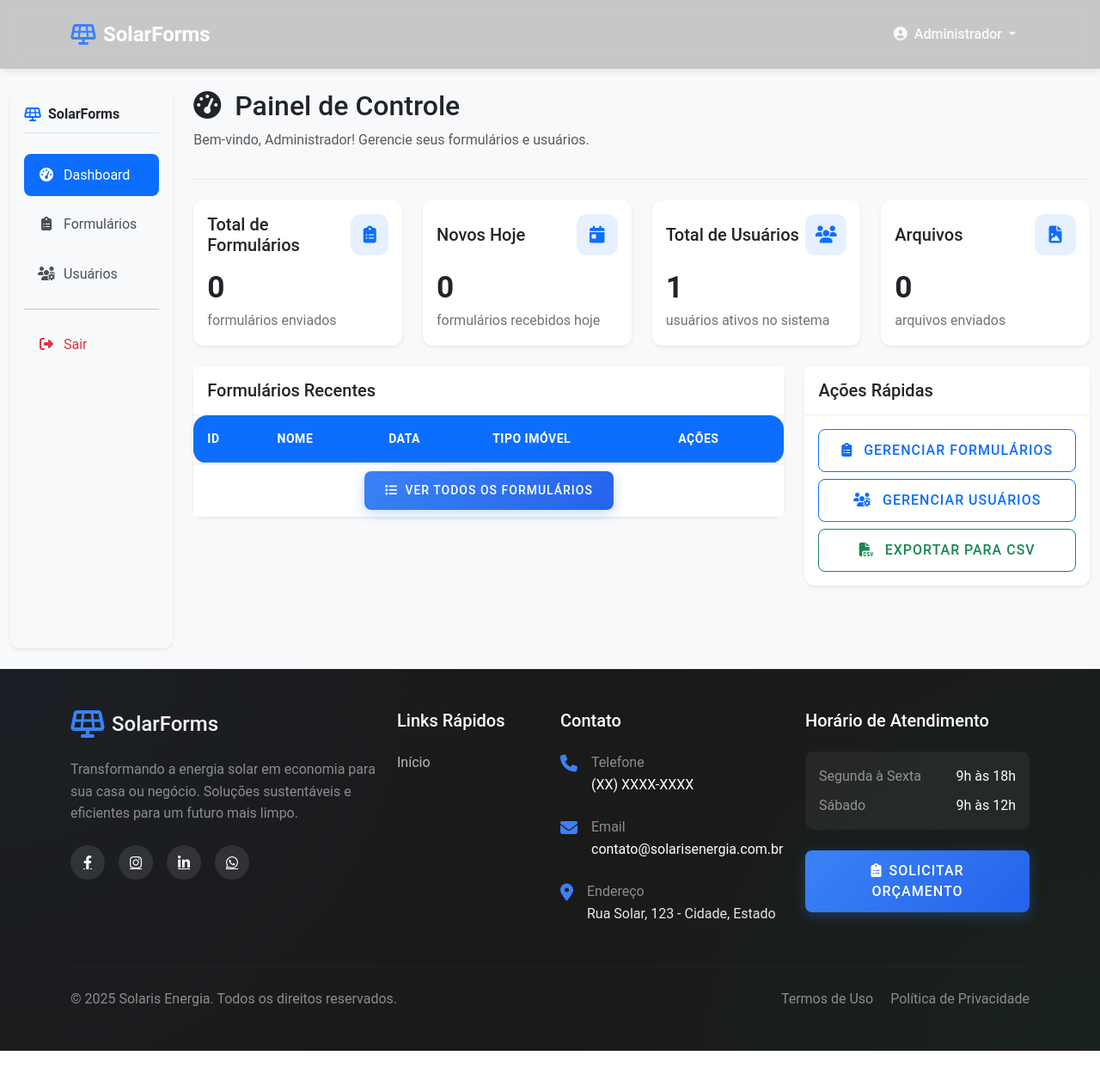
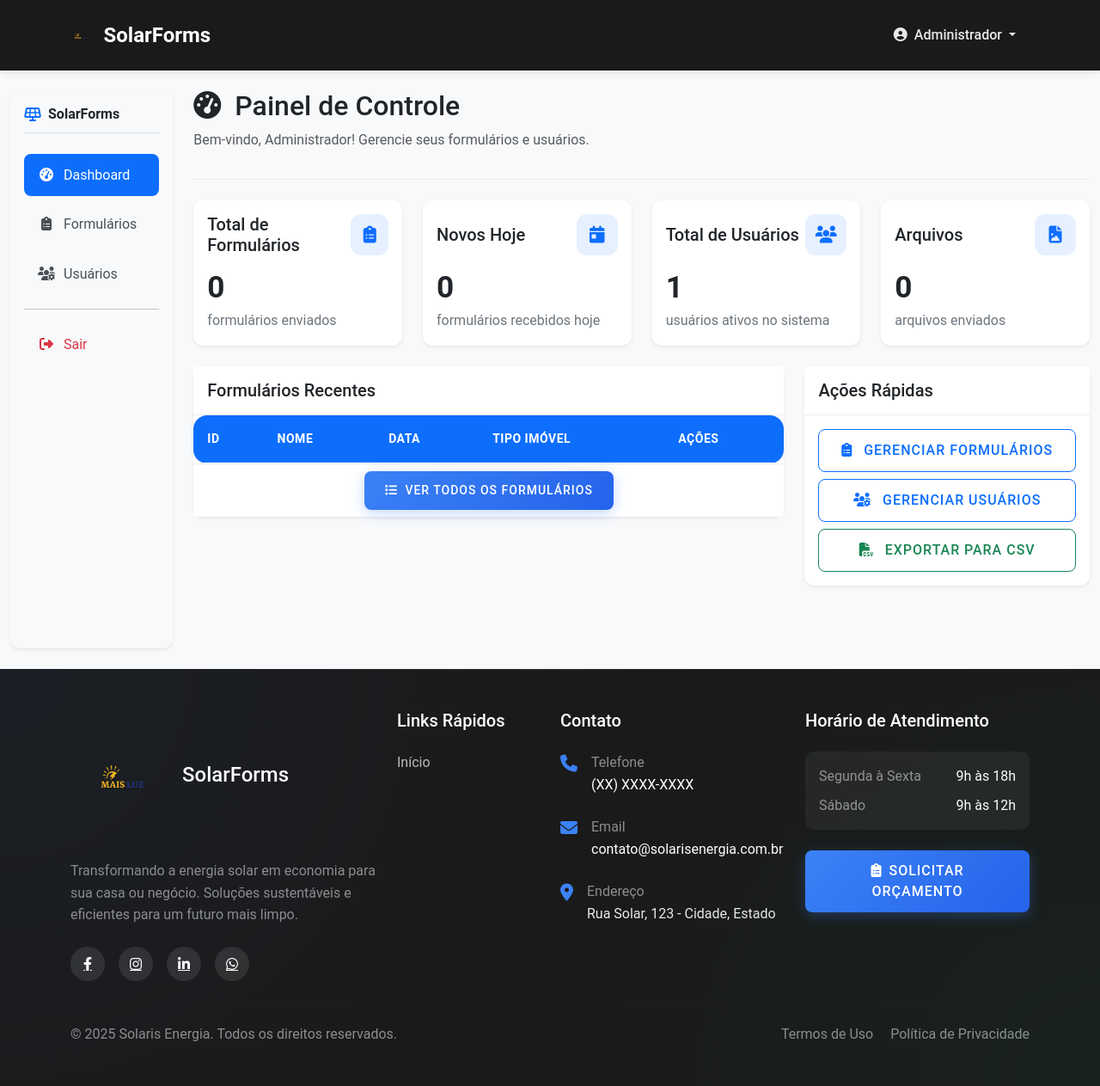
Before and after one commit to ermeson119/Projeto_solar, a Flask app: page /admin in a window 1280 px wide. Shown: the whole page at 86% size. Before the commit the page ends 1222 px from the top, so only its background shows below. Run offline with Flask 3, Linux system fonts and the light colour scheme; a user stored in the database is signed in; data comes from the database, SQL or seed files in the repository; data that the repository does not hold is empty.

Commit message:
feat: adicionado imagem logo.

```diff
--- a/app/templates/base.html
+++ b/app/templates/base.html
@@ -22,7 +22,7 @@
         <nav class="navbar navbar-expand-lg">
             <div class="container">
                 <a class="navbar-brand d-flex align-items-center" href="{{ url_for('inicio') }}">
-                    <i class="fas fa-solar-panel me-2"></i>
+                    <img src="{{ url_for('static', filename='img/logo.png') }}" alt="Logo" style="height: 40px; object-fit: contain; margin-right: 16px;">
                     <span>SolarForms</span>
                 </a>
 
@@ -97,7 +97,7 @@
             <div class="row g-4">
                 <div class="col-lg-4 mb-4 mb-lg-0">
                     <div class="footer-brand mb-4">
-                        <i class="fas fa-solar-panel me-2"></i>
+                        <img src="{{ url_for('static', filename='img/logo.png') }}" alt="Logo" style="height: 150px; min-width: 120px; object-fit: contain; margin-right: 10px;">
                         <span class="h4 mb-0">SolarForms</span>
                     </div>
                     <p class="text-white-50 mb-4">Transformando a energia solar em economia para sua casa ou negócio. Soluções sustentáveis e eficientes para um futuro mais limpo.</p>
@@ -189,17 +189,19 @@
         .header {
             z-index: 1000;
             transition: all 0.3s ease;
-            background: rgba(0, 0, 0, 0.2);
+            background: #1a1a1a;
             backdrop-filter: blur(10px);
+            padding-top: 8px;
+            padding-bottom: 8px;
         }
 
         .header.scrolled {
-            background: rgba(0, 0, 0, 0.9);
+            background: #1a1a1a;
             box-shadow: 0 2px 20px rgba(0, 0, 0, 0.1);
         }
 
         .navbar {
-            padding: 1rem 0;
+            padding: 0.5rem 0;
         }
 
         .navbar-brand {
```
Also changed, not shown: app/static/img/placeholder.txt (deleted, +0 -8 lines), app/static/img/logo.ico (added), app/static/img/logo.png (added).
